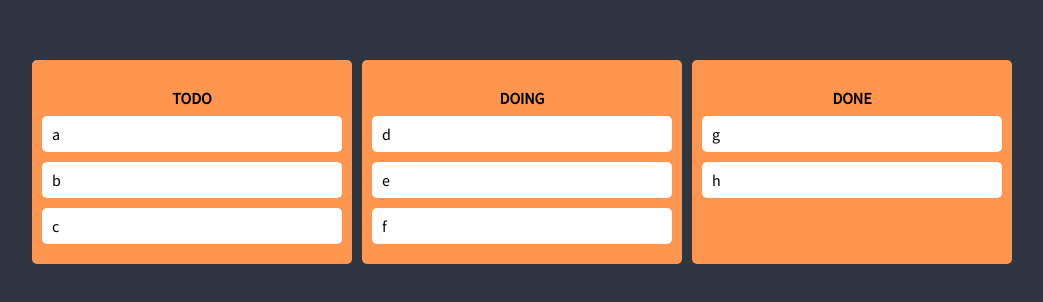
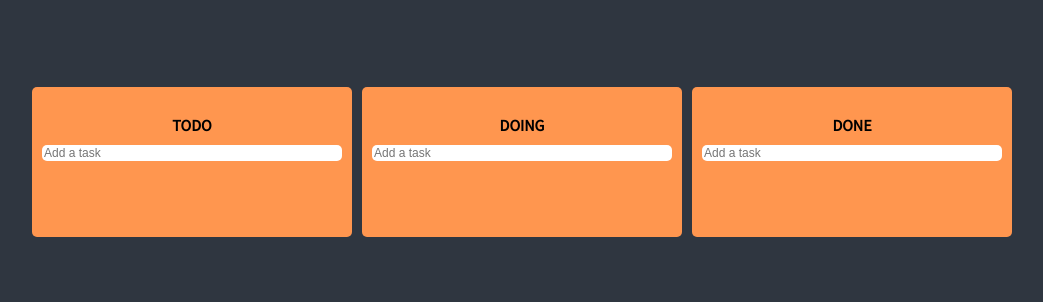
Before and after one commit to jeannjang/trello-react-ts, a React (Create React App) app: page / in a window 1280 px wide. Shown: the part 238-540 px from the top of the page, without its empty margins (118-1161 px from the left). Built offline with nearby package versions, Linux system fonts and the light colour scheme.

Commit message:
feat: Converting ToDo Data to Objects from String
- Add input in each boards

```diff
--- a/src/atoms.tsx
+++ b/src/atoms.tsx
@@ -1,13 +1,18 @@
 import { atom } from "recoil";
 
+export interface ToDoObject {
+  id: string;
+  text: string;
+}
+
 interface ToDoStateInterface {
-  [key: string]: string[];
+  [key: string]: ToDoObject[];
 }
 export const toDoState = atom<ToDoStateInterface>({
   key: "toDo",
   default: {
-    TODO: ["a", "b", "c"],
-    DOING: ["d", "e", "f"],
-    DONE: ["g", "h"],
+    TODO: [],
+    DOING: [],
+    DONE: [],
   },
 });
--- a/src/components/Board.tsx
+++ b/src/components/Board.tsx
@@ -1,4 +1,7 @@
+import { useForm } from "react-hook-form";
 import { Droppable } from "react-beautiful-dnd";
+import { useSetRecoilState } from "recoil";
+import { ToDoObject, toDoState } from "../atoms";
 import styled from "styled-components";
 import Card from "./Card";
 
@@ -19,16 +22,27 @@ const Title = styled.h2`
   font-size: 16px;
 `;
 
+const Form = styled.form`
+  width: 100%;
+  margin-bottom: 10px;
+  input {
+    width: 100%;
+    border-radius: 5px;
+    border: none;
+    font-size: 12px;
+  }
+`;
+
 interface AreaProps {
-  isDraggingOver: boolean;
-  isDraggingFromThisWith: boolean;
+  $isDraggingOver: boolean;
+  $isDraggingFromThisWith: boolean;
 }
 
 const Area = styled.div<AreaProps>`
   background-color: ${(props) =>
-    props.isDraggingOver
+    props.$isDraggingOver
       ? "#ffffff85"
-      : props.isDraggingFromThisWith
+      : props.$isDraggingFromThisWith
       ? "#4a535f24"
       : "transparent"};
   flex-grow: 1;
@@ -37,24 +51,52 @@ const Area = styled.div<AreaProps>`
 `;
 
 interface BoardProps {
-  toDos: string[];
+  toDos: ToDoObject[];
   boardId: string;
 }
 
+interface FormState {
+  toDo: string;
+}
+
 function Board({ toDos, boardId }: BoardProps) {
+  const setToDos = useSetRecoilState(toDoState);
+  const { register, handleSubmit, setValue } = useForm<FormState>();
+
+  const handleValid = (data: FormState) => {
+    // const newToDo = {
+    //     id: Date.now(),
+    //     text: toDo,
+    //   };
+    setToDos((allBoards) => ({
+      ...allBoards,
+      [boardId]: [
+        ...allBoards[boardId],
+        { id: Date.now().toString(), text: data.toDo },
+      ],
+    }));
+    setValue("toDo", "");
+  };
   return (
     <Wrapper>
       <Title>{boardId}</Title>
+      <Form onSubmit={handleSubmit(handleValid)}>
+        <input
+          type="text"
+          {...register("toDo", { required: true })}
+          placeholder="Add a task"
+        />
+      </Form>
       <Droppable droppableId={boardId}>
         {(provided, snapshot) => (
           <Area
-            isDraggingOver={snapshot.isDraggingOver}
-            isDraggingFromThisWith={Boolean(snapshot.draggingFromThisWith)}
+            $isDraggingOver={snapshot.isDraggingOver}
+            $isDraggingFromThisWith={Boolean(snapshot.draggingFromThisWith)}
             ref={provided.innerRef}
             {...provided.droppableProps}
           >
             {toDos.map((toDo, index) => (
-              <Card key={toDo} todo={toDo} index={index} />
+              <Card key={toDo.id} todo={toDo} index={index} />
             ))}
             {provided.placeholder}
           </Area>
--- a/src/components/Card.tsx
+++ b/src/components/Card.tsx
@@ -1,14 +1,15 @@
 import styled from "styled-components";
 import { memo } from "react";
 import { Draggable } from "react-beautiful-dnd";
+import { ToDoObject } from "../atoms";
 
 interface CardComponentProps {
-  isDragging: boolean;
+  $isDragging: boolean;
 }
 
 const CardComponent = styled.div<CardComponentProps>`
   background-color: ${(props) =>
-    props.isDragging ? "#ffffff85" : props.theme.cardColor};
+    props.$isDragging ? "#ffffff85" : props.theme.cardColor};
   padding: 10px;
   border-radius: 5px;
   margin-bottom: 10px;
@@ -16,20 +17,20 @@ const CardComponent = styled.div<CardComponentProps>`
 `;
 
 interface CardProps {
-  todo: string;
+  todo: ToDoObject;
   index: number;
 }
 
 const Card = memo(({ todo, index }: CardProps) => (
-  <Draggable draggableId={todo} index={index}>
+  <Draggable draggableId={String(todo.id)} index={index}>
     {(provided, snapshot) => (
       <CardComponent
         ref={provided.innerRef}
         {...provided.draggableProps}
         {...provided.dragHandleProps}
-        isDragging={snapshot.isDragging}
+        $isDragging={snapshot.isDragging}
       >
-        {todo}
+        {todo.text}
       </CardComponent>
     )}
   </Draggable>
```
